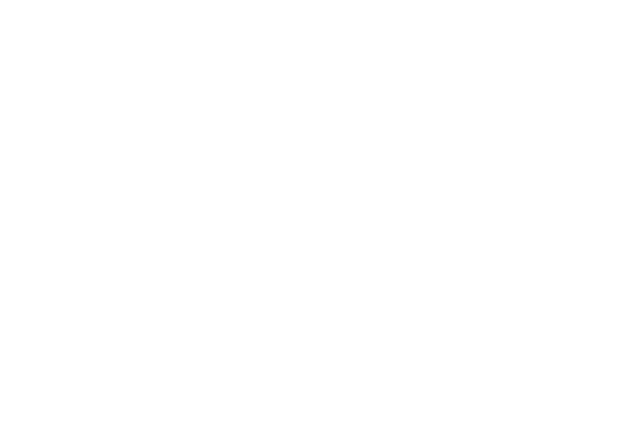
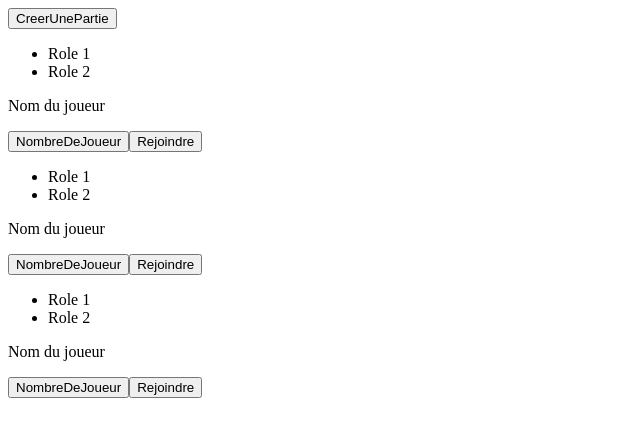
Before and after one commit to czyrok/wolfgang, an Angular app in the folder packages/front/: page /games in a window 1280 px wide. Before the commit this address led to /. Shown: the top 436 px of the page, without its empty margins (0-640 px from the left). Built offline with nearby package versions, Linux system fonts and the light colour scheme.

Commit message:
Squelette page liste des parties HTML + component

```diff
--- a/packages/front/src/app/app-routing.module.ts
+++ b/packages/front/src/app/app-routing.module.ts
@@ -2,6 +2,7 @@
 import { RouterModule, Routes } from '@angular/router'
 
 import { MainViewComponent } from './view/main/component/main.view.component'
+import { GamesMainViewComponent } from './view/main/games/component/games.main.view.component'
 import { HomeMainViewComponent } from './view/main/home/component/home.main.view.component'
 
 const routes: Routes = [
@@ -9,6 +10,7 @@
     path: '', component: MainViewComponent, children: [
       { path: '', redirectTo: 'home', pathMatch: 'full' },
       { path: 'home', component: HomeMainViewComponent },
+      { path: 'games', component: GamesMainViewComponent },
     ]
   },
   //{ path: '404', component: NotFoundViewComponent },
--- /dev/null
+++ b/packages/front/src/app/view/main/games/component/games.main.view.component.html
@@ -0,0 +1,44 @@
+<main>
+  <div>
+    <button>CreerUnePartie</button>
+  </div>
+  <div>
+    <div>
+      <a>
+        <ul>
+          <li>Role 1</li>
+          <li>Role 2</li>
+        </ul>
+        <p>Nom du joueur</p>
+      </a>
+      <button>NombreDeJoueur</button>
+      <button>Rejoindre</button>
+    </div>
+  </div>
+  <div>
+    <div>
+      <a>
+        <ul>
+          <li>Role 1</li>
+          <li>Role 2</li>
+        </ul>
+        <p>Nom du joueur</p>
+      </a>
+      <button>NombreDeJoueur</button>
+      <button>Rejoindre</button>
+    </div>
+  </div>
+  <div>
+    <div>
+      <a>
+        <ul>
+          <li>Role 1</li>
+          <li>Role 2</li>
+        </ul>
+        <p>Nom du joueur</p>
+      </a>
+      <button>NombreDeJoueur</button>
+      <button>Rejoindre</button>
+    </div>
+  </div>
+</main>
--- a/packages/front/src/app/view/main/main.view.module.ts
+++ b/packages/front/src/app/view/main/main.view.module.ts
@@ -5,12 +5,14 @@
 import { MainViewComponent } from './component/main.view.component'
 import { NavMainViewComponent } from './nav/component/nav.main.view.component'
 import { HomeMainViewComponent } from './home/component/home.main.view.component'
+import { GamesMainViewComponent } from './games/component/games.main.view.component'
 
 @NgModule({
     declarations: [
         MainViewComponent,
         NavMainViewComponent,
-        HomeMainViewComponent
+        HomeMainViewComponent,
+        GamesMainViewComponent
     ],
     imports: [
         CommonModule,
```
Also changed, not shown: packages/front/src/app/view/main/games/component/games.main.view.component.ts (added, +10 -0 lines), packages/front/src/app/view/main/games/component/games.main.view.component.scss (added), 1 other file (tests, documents, lock files or other folders).
